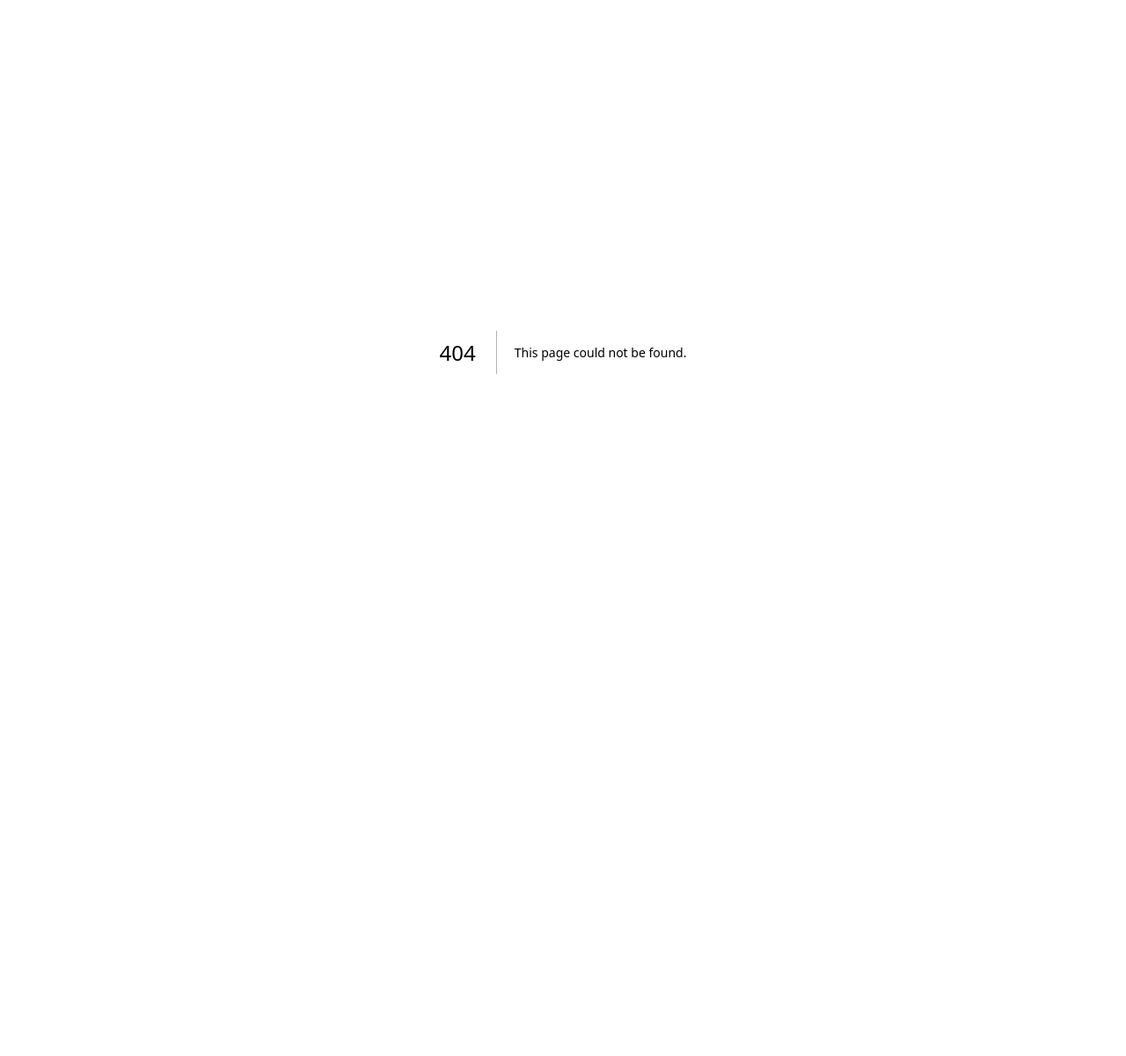
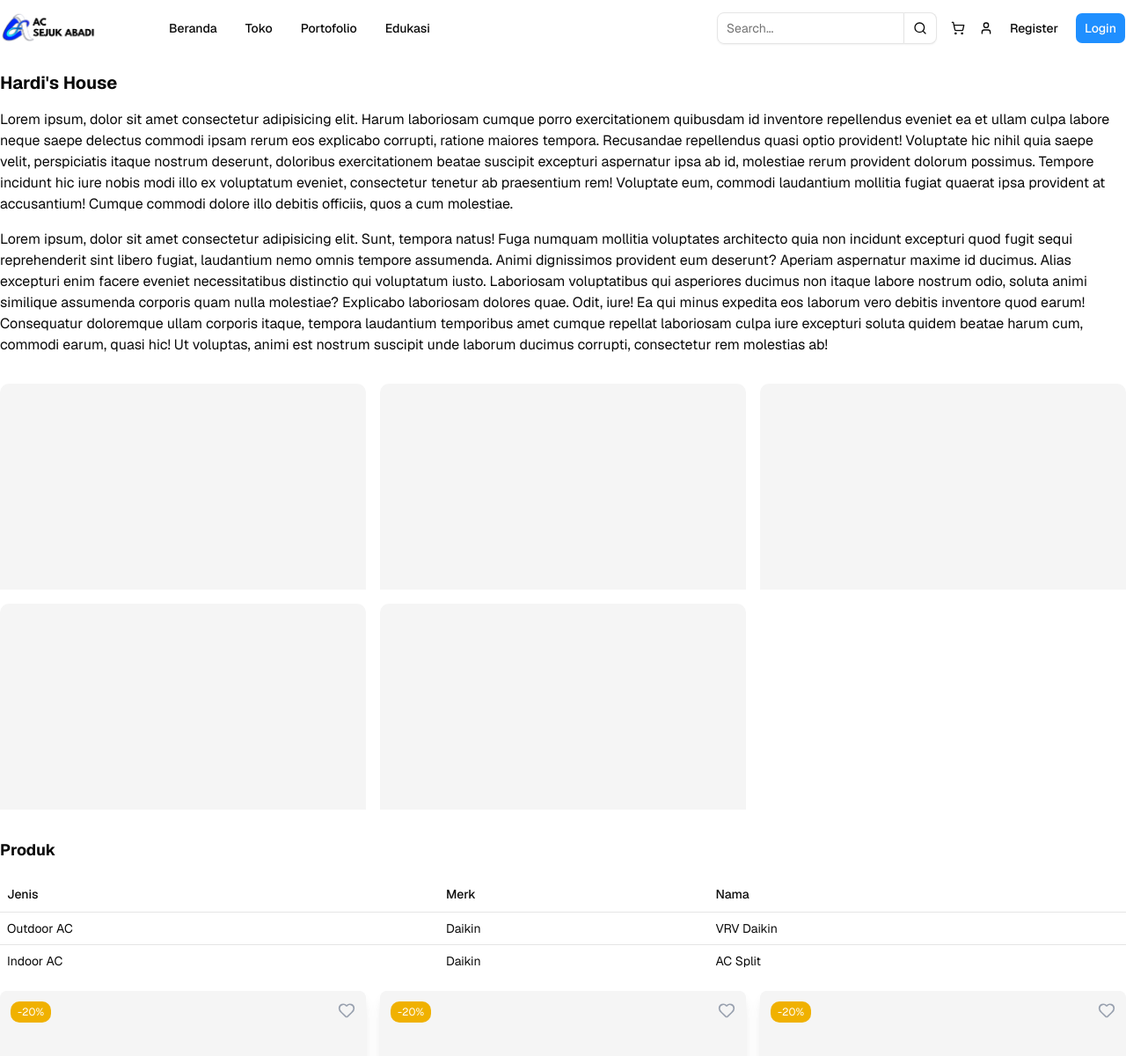
Before and after one commit to penhele/ac-sejuk-abadi-frontend, a Next.js app: page /portofolio/1 in a window 1280 px wide. Before the commit this address had no page. Shown: the top 1200 px of the page at 88% size. Before the commit the page ends 800 px from the top, so only its background shows below. Built offline with nearby package versions, Linux system fonts and the light colour scheme.

Commit message:
feat: add portofolio detail

```diff
--- /dev/null
+++ b/app/(public)/portofolio/[id]/page.tsx
@@ -0,0 +1,11 @@
+import PortofolioDetail from "@/components/pages/portofolio/portofolio-detail";
+
+export default function page() {
+  return (
+    <div className="max-w-7xl mx-auto">
+      <div className="py-4">
+        <PortofolioDetail />
+      </div>
+    </div>
+  );
+}
--- /dev/null
+++ b/app/(public)/portofolio/page.tsx
@@ -0,0 +1,11 @@
+import Portofolio from "@/components/pages/portofolio/portofolio";
+
+export default function page() {
+  return (
+    <div className="max-w-7xl mx-auto">
+      <div className="py-4">
+        <Portofolio />
+      </div>
+    </div>
+  );
+}
--- /dev/null
+++ b/components/pages/portofolio/portofolio-detail.tsx
@@ -0,0 +1,97 @@
+import ProductCard from "@/components/product-card";
+import { AspectRatio } from "@/components/ui/aspect-ratio";
+import {
+  Table,
+  TableBody,
+  TableCell,
+  TableHead,
+  TableHeader,
+  TableRow,
+} from "@/components/ui/table";
+
+export default function PortofolioDetail() {
+  return (
+    <div className="">
+      <div className="space-y-8">
+        <div className="space-y-4">
+          <h1 className="text-xl font-bold">Hardi's House</h1>
+
+          <div className="space-y-4">
+            <p>
+              Lorem ipsum, dolor sit amet consectetur adipisicing elit. Harum
+              laboriosam cumque porro exercitationem quibusdam id inventore
+              repellendus eveniet ea et ullam culpa labore neque saepe delectus
+              commodi ipsam rerum eos explicabo corrupti, ratione maiores
+              tempora. Recusandae repellendus quasi optio provident! Voluptate
+              hic nihil quia saepe velit, perspiciatis itaque nostrum deserunt,
+              doloribus exercitationem beatae suscipit excepturi aspernatur ipsa
+              ab id, molestiae rerum provident dolorum possimus. Tempore
+              incidunt hic iure nobis modi illo ex voluptatum eveniet,
+              consectetur tenetur ab praesentium rem! Voluptate eum, commodi
+              laudantium mollitia fugiat quaerat ipsa provident at accusantium!
+              Cumque commodi dolore illo debitis officiis, quos a cum molestiae.
+            </p>
+            <p>
+              Lorem ipsum, dolor sit amet consectetur adipisicing elit. Sunt,
+              tempora natus! Fuga numquam mollitia voluptates architecto quia
+              non incidunt excepturi quod fugit sequi reprehenderit sint libero
+              fugiat, laudantium nemo omnis tempore assumenda. Animi dignissimos
+              provident eum deserunt? Aperiam aspernatur maxime id ducimus.
+              Alias excepturi enim facere eveniet necessitatibus distinctio qui
+              voluptatum iusto. Laboriosam voluptatibus qui asperiores ducimus
+              non itaque labore nostrum odio, soluta animi similique assumenda
+              corporis quam nulla molestiae? Explicabo laboriosam dolores quae.
+              Odit, iure! Ea qui minus expedita eos laborum vero debitis
+              inventore quod earum! Consequatur doloremque ullam corporis
+              itaque, tempora laudantium temporibus amet cumque repellat
+              laboriosam culpa iure excepturi soluta quidem beatae harum cum,
+              commodi earum, quasi hic! Ut voluptas, animi est nostrum suscipit
+              unde laborum ducimus corrupti, consectetur rem molestias ab!
+            </p>
+          </div>
+        </div>
+
+        <div className="grid grid-cols-3 gap-4">
+          <AspectRatio ratio={16 / 9} className="bg-muted rounded-t-lg" />
+          <AspectRatio ratio={16 / 9} className="bg-muted rounded-t-lg" />
+          <AspectRatio ratio={16 / 9} className="bg-muted rounded-t-lg" />
+          <AspectRatio ratio={16 / 9} className="bg-muted rounded-t-lg" />
+          <AspectRatio ratio={16 / 9} className="bg-muted rounded-t-lg" />
+        </div>
+
+        <div className="space-y-4">
+          <h2 className="text-lg font-bold">Produk</h2>
+
+          <Table>
+            <TableHeader>
+              <TableRow>
+                <TableHead>Jenis</TableHead>
+                <TableHead>Merk</TableHead>
+                <TableHead>Nama</TableHead>
+              </TableRow>
+            </TableHeader>
+
+            <TableBody>
+              <TableRow>
+                <TableCell>Outdoor AC</TableCell>
+                <TableCell>Daikin</TableCell>
+                <TableCell>VRV Daikin</TableCell>
+              </TableRow>
+              <TableRow>
+                <TableCell>Indoor AC</TableCell>
+                <TableCell>Daikin</TableCell>
+                <TableCell>AC Split</TableCell>
+              </TableRow>
+            </TableBody>
+          </Table>
+
+          <div className="grid grid-cols-3 gap-4">
+            <ProductCard id="qwertyuiop" />
+            <ProductCard id="qwertyuiop" />
+            <ProductCard id="qwertyuiop" />
+          </div>
+        </div>
+      </div>
+    </div>
+  );
+}
--- /dev/null
+++ b/components/pages/portofolio/portofolio.tsx
@@ -0,0 +1,84 @@
+import { AspectRatio } from "@/components/ui/aspect-ratio";
+import { Button } from "../../ui/button";
+import Link from "next/link";
+
+export default function Portofolio() {
+  const projects = [
+    {
+      id: 1,
+      title: "Hardi's House",
+      description:
+        "Lorem ipsum dolor sit amet consectetur, adipisicing elit. Adipisci accusantium assumenda soluta, quia ducimus modi!",
+    },
+    {
+      id: 2,
+      title: "Bank MEGA",
+      description: "Lorem ipsum dolor sit amet consectetur, adipisicing elit.",
+    },
+    {
+      id: 3,
+      title: "Stephen's Kost",
+      description:
+        "Lorem ipsum dolor sit amet consectetur, adipisicing elit. Adipisci accusantium assumenda soluta, quia ducimus modi!",
+    },
+    {
+      id: 4,
+      title: "Hardi's House",
+      description:
+        "Lorem ipsum dolor sit amet consectetur, adipisicing elit. Adipisci accusantium assumenda soluta, quia ducimus modi!",
+    },
+  ];
+
+  return (
+    <div className="max-w-7xl mx-auto">
+      <div className="space-y-4">
+        <div className="space-y-2">
+          <h1 className="text-xl font-bold">Proyek Kami</h1>
+          <p className="text-sm">
+            Lorem ipsum dolor sit amet consectetur adipisicing elit. Distinctio
+            quod beatae eos repellat doloribus itaque laborum ipsum veniam non
+            ducimus.
+          </p>
+        </div>
+
+        <div className="">
+          <Button variant={"default"}>All</Button>
+          <Button variant={"ghost"}>Apartemen</Button>
+          <Button variant={"ghost"}>Rumah</Button>
+          <Button variant={"ghost"}>Ruko</Button>
+          <Button variant={"ghost"}>Kantor</Button>
+        </div>
+
+        <div className="">
+          <span className="text-sm">Total Project: 3</span>
+        </div>
+
+        <div className="grid grid-cols-3 gap-4">
+          {projects.map((item) => (
+            <div
+              key={item.id}
+              className="border shadow-lg rounded-lg transition hover:scale-102"
+            >
+              <AspectRatio ratio={16 / 9} className="bg-muted rounded-t-lg" />
+
+              <div className="p-4 space-y-2">
+                <h1 className="text-lg font-bold uppercase">{item.title}</h1>
+
+                <p className="text-sm line-clamp-3 h-16 text-gray-600">
+                  {item.description}
+                </p>
+
+                <Link
+                  href={"/portofolio/qwerty"}
+                  className="text-sm text-primary"
+                >
+                  Lihat Detail &gt;
+                </Link>
+              </div>
+            </div>
+          ))}
+        </div>
+      </div>
+    </div>
+  );
+}
```
